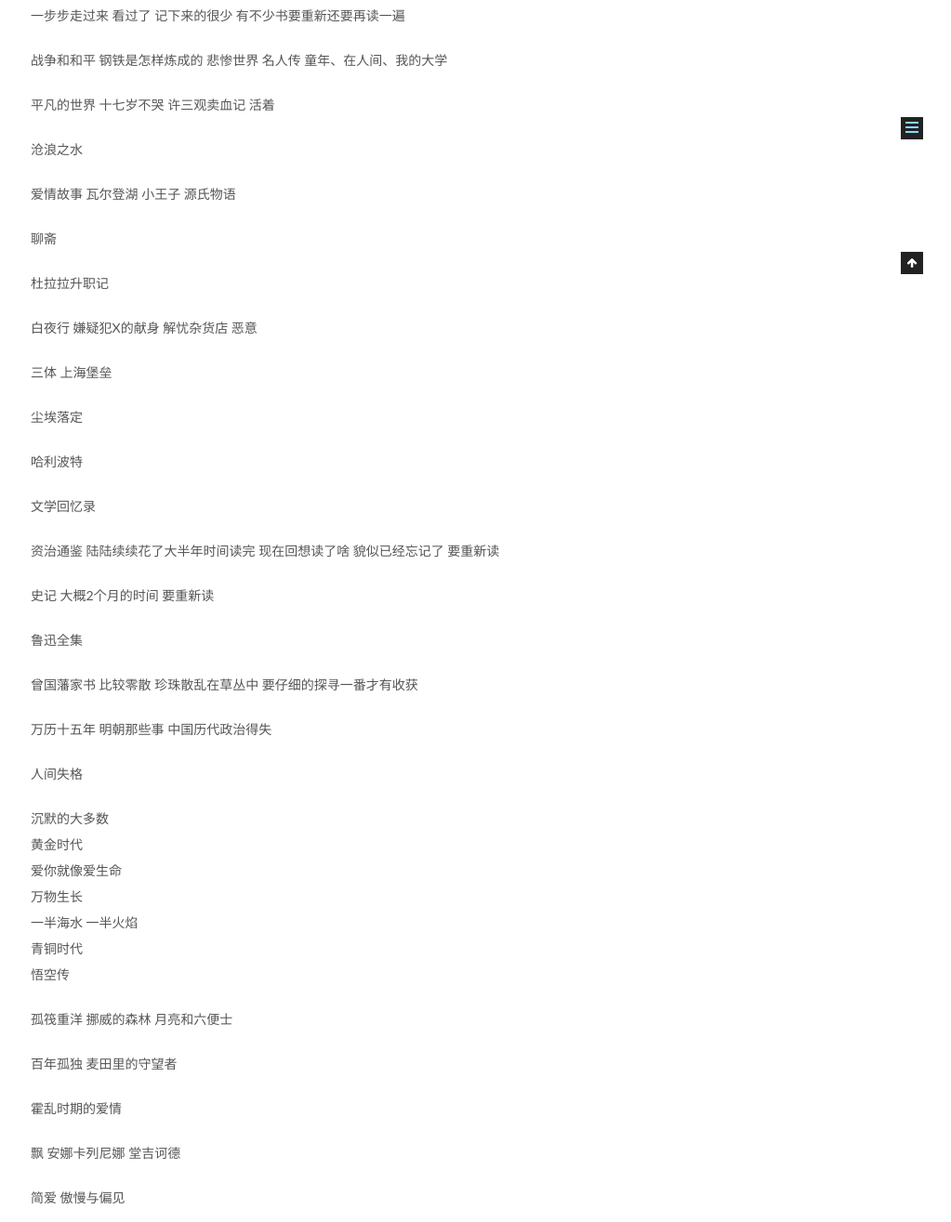
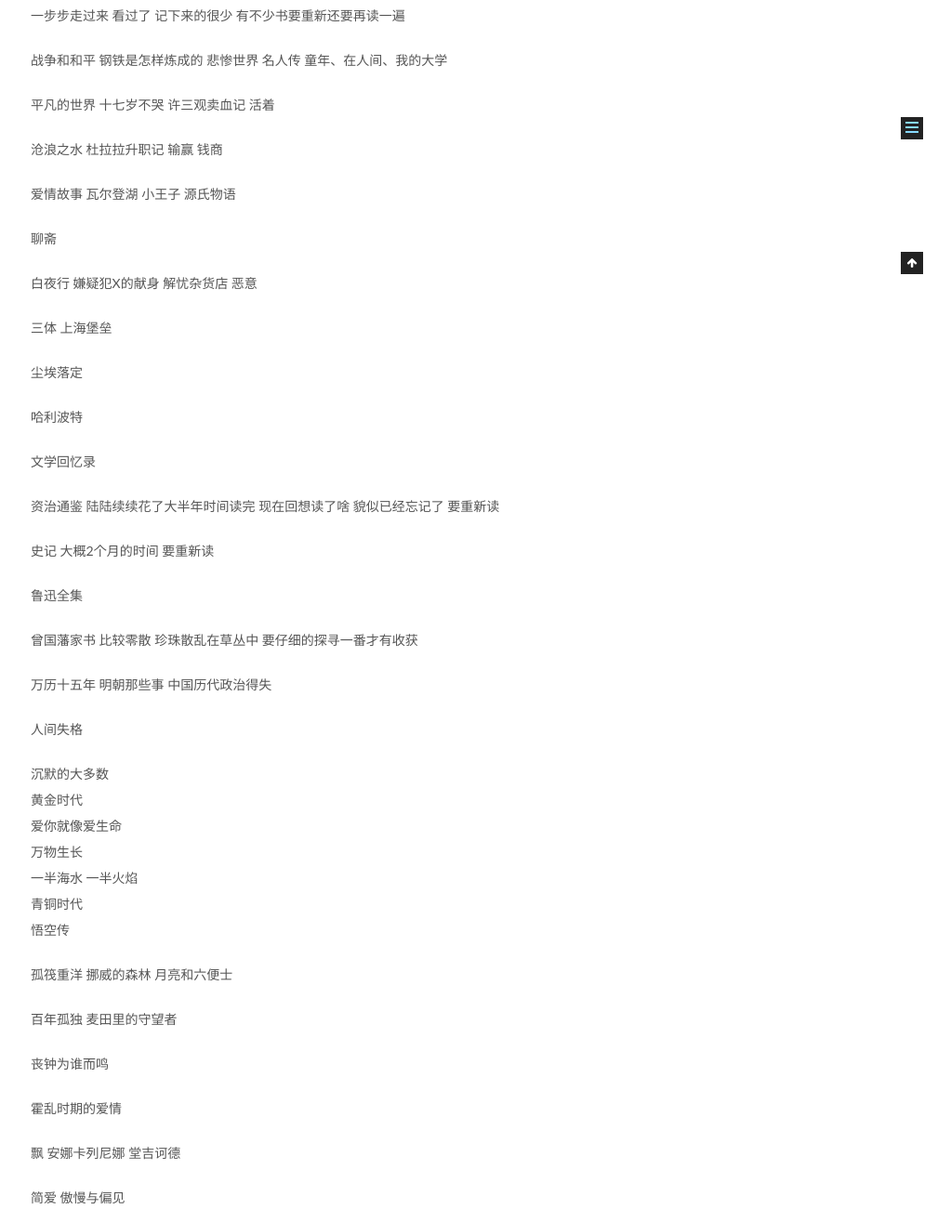
Before and after one commit to zhouweihua/zhouweihua.github.io, a plain HTML site: page blog/2017/11/26/my-mind-2/index.html in a window 1280 px wide. Shown: the part 605-1920 px from the top of the page at 93% size, without its empty margins (257-1280 px from the left). Drawn offline with Linux system fonts and the light colour scheme; some packages are replaced by stand-ins of ours; a script that the page names is missing.

Commit message:
Update index.html

```diff
--- a/blog/2017/11/26/my-mind-2/index.html
+++ b/blog/2017/11/26/my-mind-2/index.html
@@ -314,10 +314,9 @@
 <p>一步步走过来 看过了 记下来的很少 有不少书要重新还要再读一遍</p>
 <p>战争和和平 钢铁是怎样炼成的 悲惨世界 名人传 童年、在人间、我的大学</p>
 <p>平凡的世界 十七岁不哭 许三观卖血记 活着</p>
-<p>沧浪之水</p>
+<p>沧浪之水 杜拉拉升职记 输赢 钱商</p>
 <p>爱情故事 瓦尔登湖 小王子 源氏物语</p>
 <p>聊斋</p>
-<p>杜拉拉升职记</p>
 <p>白夜行 嫌疑犯X的献身 解忧杂货店 恶意</p>
 <p>三体 上海堡垒</p>
 <p>尘埃落定</p>
@@ -332,6 +331,7 @@
 <p>沉默的大多数<br>黄金时代<br>爱你就像爱生命<br>万物生长<br>一半海水 一半火焰<br>青铜时代<br>悟空传</p>
 <p>孤筏重洋 挪威的森林 月亮和六便士</p>
 <p>百年孤独 麦田里的守望者</p>
+<p>丧钟为谁而鸣</p>
 <p>霍乱时期的爱情</p>
 <p>飘 安娜卡列尼娜 堂吉诃德</p>
 <p>简爱 傲慢与偏见</p>
```
